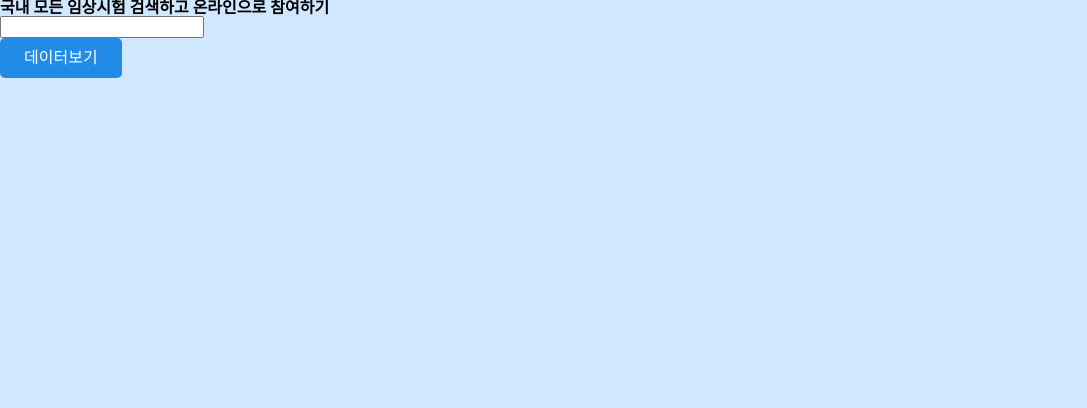
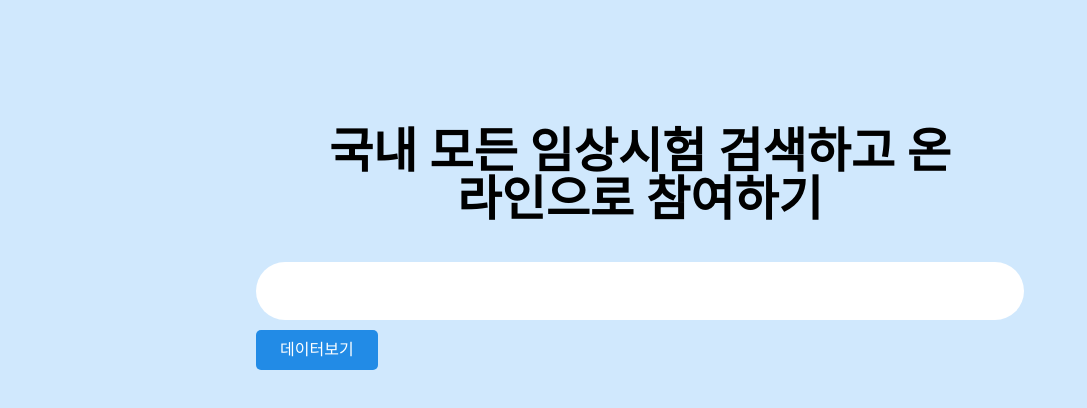
Before and after one commit to pre-on-boarding-team-10/pre-onboarding-7th-3-1-10, a React (Create React App) app: page / in a window 1280 px wide. Shown: the top 408 px of the page, without its empty margins (0-1087 px from the left). Built offline with nearby package versions, Linux system fonts and the light colour scheme.

Commit message:
Feat: 캐싱 후 저장값이 있으면 api 호출 안하고 불러오는 기능 구현 완료

```diff
--- a/src/axios/axios.ts
+++ b/src/axios/axios.ts
@@ -19,9 +19,9 @@ export const axiosApi = async (keyword: string) => {
 
 axiosInstance.interceptors.request.use(
   config => {
-    console.info("calling api")
-    return config
-    },
+    console.info('calling api');
+    return config;
+  },
   error => {
     return Promise.reject(error);
   }
--- a/src/page/SearchBar.tsx
+++ b/src/page/SearchBar.tsx
@@ -1,10 +1,10 @@
-import React, { useEffect, useState } from 'react';
+import React, { useEffect, useRef, useState } from 'react';
 import { axiosApi } from '../axios/axios';
 import styled from 'styled-components';
 
 const SearchBar = () => {
   const [stateSearchWord, setSearchWord] = useState<string>();
-  const [stateSearchList, setSearchList] = useState<any[]>();
+  const [stateSearchList, setSearchList] = useState<any>();
   const regex1 = /[^ㄱ-ㅎ]/g;
   const regex2 = /[^ㄱ-ㅎ]/g;
 
@@ -14,23 +14,33 @@ const SearchBar = () => {
       regex2.test(word.split('')[word.length - 1]) &&
       word.length > 0
     ) {
-      const searchList = await axiosApi(word);
-      if (searchList.data.length == 0) {
-        setSearchList([{ sickCd: 1, sickNm: '검색어없음' }]);
+      if (window.sessionStorage.getItem(word)) {
+        const searchList = JSON.parse(window.sessionStorage.getItem(word)!);
+        if (searchList?.data.length == 0) {
+          setSearchList([{ sickCd: 1, sickNm: '검색어없음' }]);
+        } else {
+          setSearchList(searchList?.data);
+        }
       } else {
-        setSearchList(searchList.data);
+        const searchList = await axiosApi(word);
+        window.sessionStorage.setItem(word, JSON.stringify(searchList));
+        if (searchList?.data.length == 0) {
+          setSearchList([{ sickCd: 1, sickNm: '검색어없음' }]);
+        } else {
+          setSearchList(searchList?.data);
+        }
       }
-      // return searchList.data;
     } else {
       setSearchList([{ sickCd: 1, sickNm: '검색어없음' }]);
     }
   };
   return (
     <React.Fragment>
-      <h1>국내 모든 임상시험 검색하고 온라인으로 참여하기</h1>
-      <div>
-        <input
+      <Heading>국내 모든 임상시험 검색하고 온라인으로 참여하기</Heading>
+      <SearchContainer>
+        <SearchInput
           type="search"
+          value={stateSearchWord}
           onChange={e => {
             getSearchList(e.target.value);
             setSearchWord(e.target.value);
@@ -39,13 +49,15 @@ const SearchBar = () => {
         <RecommandBox>
           {stateSearchWord &&
             stateSearchList &&
-            stateSearchList.map(el => {
+            stateSearchList.map((el: any) => {
               return (
                 <RecommandWord key={el.sickCd}>
                   {el.sickNm.split('').map((word: string) => {
                     for (let i = 0; i < stateSearchWord.length; i++) {
                       if (stateSearchWord.includes(word)) {
-                        return <BoldWord>{word}</BoldWord>;
+                        return (
+                          <BoldWord key={Math.random() * 1000}>{word}</BoldWord>
+                        );
                       } else {
                         return word;
                       }
@@ -56,14 +68,43 @@ const SearchBar = () => {
             })}
         </RecommandBox>
         <StyledButton>데이터보기</StyledButton>
-      </div>
+      </SearchContainer>
     </React.Fragment>
   );
 };
 
+const Heading = styled.h1`
+  max-width: 50%;
+  margin: 10% auto;
+  margin-bottom: 3%;
+  font-size: 3rem;
+  text-align: center;
+`;
+
+const SearchContainer = styled.div`
+  margin: 0 auto;
+  width: 60%;
+  margin-top: 30px;
+`;
+
+const SearchInput = styled.input`
+  box-sizing: border-box;
+  display: block;
+  margin: 0 auto;
+  margin-bottom: 10px;
+  padding: 2% 5%;
+  width: 100%;
+  border: none;
+  border-radius: 40px;
+  font-size: 1.5rem;
+`;
+
 const RecommandWord = styled.p`
-  background-color: #000;
-  color: white;
+  box-sizing: border-box;
+  padding: 10px 10px;
+  font-size: 1.2rem;
+  background-color: white;
+  color: black;
 `;
 
 const RecommandBox = styled.div`
```
